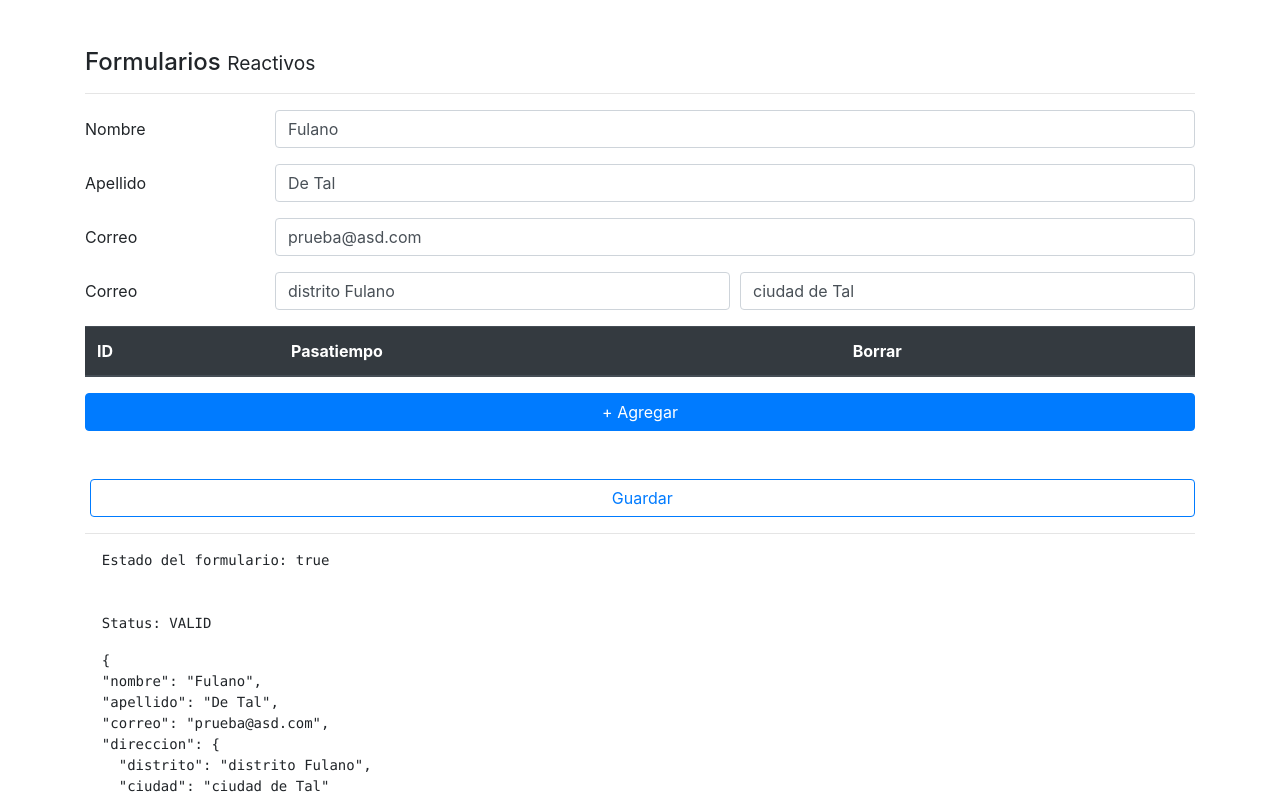
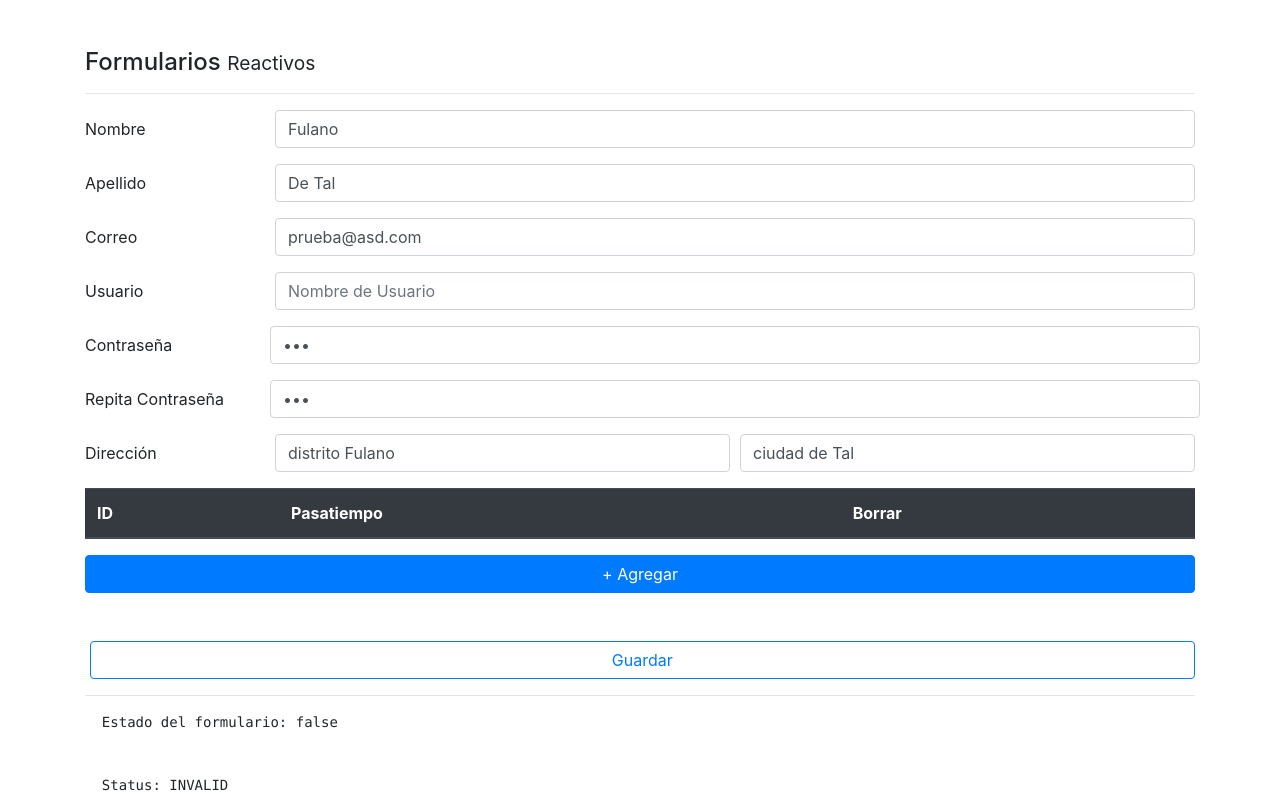
Before and after one commit to Momfus/angularPractice-08-formularios, an Angular app: page /reactive in a window 1280 px wide. Shown: the top 799 px of the page. Built offline with nearby package versions, Linux system fonts and the light colour scheme.

Commit message:
Añadido validadores asincronos de usuario - clase 208

```diff
--- a/src/app/pages/reactive/reactive.component.html
+++ b/src/app/pages/reactive/reactive.component.html
@@ -68,10 +68,58 @@
     </div>
   </div>
 
+  <!-- Usuario -->
+  <div class="form-group row">
+    <label class="col-2 col-form-label">Usuario</label>
+    <div class="col">
 
-  <!-- Direccion -->
+      <input class="form-control"
+              type="email"
+              placeholder="Nombre de Usuario"
+              formControlName="usuario"
+              [class.is-invalid]="usuarioNoValido">
+
+      <!-- mensaje de error -->
+      <small  *ngIf="usuarioNoValido"
+              class="form-text text-danger">
+        IEse nombre de usuario ya fue tomado
+      </small>
+
+
+    </div>
+  </div>
+
+  <!-- Contraseña -->
+  <div class="form-group row">
+    <label class="col-2 col-form-label">Contraseña</label>
+    <div class="form-row col">
+
+      <input  class="form-control"
+              type="password"
+              placeholder="Contraseña"
+              formControlName="pass1"
+              [class.is-invalid]="pass1NoValido">
+
+    </div>
+  </div>
+
+    <!-- Repetir contraseña-->
+    <div class="form-group row">
+      <label class="col-2 col-form-label">Repita Contraseña</label>
+      <div class="form-row col">
+
+        <input  class="form-control"
+                type="password"
+                placeholder="Repita Contraseña"
+                formControlName="pass2"
+                [class.is-invalid]="pass2NoValido">
+
+      </div>
+    </div>
+
+  <!-- Dirección -->
   <div class="form-group row" formGroupName="direccion">
-    <label class="col-2 col-form-label">Correo</label>
+    <label class="col-2 col-form-label">Dirección</label>
     <div class="form-row col">
 
       <!-- Distrito -->
--- a/src/app/pages/reactive/reactive.component.ts
+++ b/src/app/pages/reactive/reactive.component.ts
@@ -1,5 +1,6 @@
 import { Component, OnInit } from '@angular/core';
 import { FormGroup, FormBuilder, Validators, FormArray } from '@angular/forms';
+import { ValidadoresService } from '../../services/validadores.service';
 
 @Component({
   selector: 'app-reactive',
@@ -10,7 +11,8 @@ export class ReactiveComponent implements OnInit {
 
   forma: FormGroup;
 
-  constructor( private fb: FormBuilder) {
+  constructor(  private fb: FormBuilder,
+                private validadores: ValidadoresService) {
 
     this.crearFormulario();
     this.cargarDataAlFormulario();
@@ -37,6 +39,10 @@ export class ReactiveComponent implements OnInit {
     return ( this.forma.get('correo').invalid && this.forma.get('correo').touched );
   }
 
+  get usuarioNoValido(): boolean {
+    return ( this.forma.get('usuario').invalid && this.forma.get('usuario').touched );
+  }
+
   get distritoNovalido(): boolean {
     return ( this.forma.get('direccion.distrito').invalid && this.forma.get('direccion.distrito').touched );
   }
@@ -45,6 +51,18 @@ export class ReactiveComponent implements OnInit {
     return ( this.forma.get('direccion.ciudad').invalid && this.forma.get('direccion.ciudad').touched );
   }
 
+  get pass1NoValido(): boolean {
+    return ( this.forma.get('pass1').invalid && this.forma.get('pass1').touched );
+  }
+
+  get pass2NoValido(): boolean {
+
+    const pass1 = this.forma.get('pass1').value;
+    const pass2 = this.forma.get('pass2').value;
+
+    return ( pass1 === pass2 ) ? false : true;
+
+  }
 
 
   // Métodos
@@ -52,16 +70,22 @@ export class ReactiveComponent implements OnInit {
 
     this.forma = this.fb.group({
 
-      nombre  : ['', [ Validators.required, Validators.minLength(5) ] ],
-      apellido: ['', [ Validators.required, Validators.minLength(5) ] ],
-      correo  : ['', [ Validators.required, Validators.pattern( '[a-z0-9._%+-]+@[a-z0-9.-]+\.[a-z]{2,3}$' )] ],
-      direccion: this.fb.group({
+      nombre    : ['', [ Validators.required, Validators.minLength(5) ] ],
+      apellido  : ['', [ Validators.required, Validators.minLength(5), this.validadores.noHerrera ] ],
+      correo    : ['', [ Validators.required, Validators.pattern( '[a-z0-9._%+-]+@[a-z0-9.-]+\.[a-z]{2,3}$' )] ],
+      usuario   : ['', Validators.required, this.validadores.existeUsuario], // puede no poner el segundo argumento, dejandolo vacio entre las comas
+      pass1     : ['', Validators.required ],
+      pass2     : ['', Validators.required ],
+      direccion : this.fb.group({
         distrito: ['', Validators.required],
         ciudad: ['', Validators.required]
       }),
 
       pasatiempos: this.fb.array([])
 
+    }, {
+      // A nivel formulario asyncValidators (sino uno creado)
+      validators: this.validadores.passwordsIguales('pass1', 'pass2') // Validador personal asyncrono
     });
 
   }
@@ -77,7 +101,10 @@ export class ReactiveComponent implements OnInit {
       direccion: {
         distrito: 'distrito Fulano',
         ciudad: 'ciudad de Tal'
-      }
+      },
+      // Estos de abajo son temporales, obviamente no deberia estar en una aplicación
+      pass1: '123',
+      pass2: '123'
 
     });
 
--- /dev/null
+++ b/src/app/services/validadores.service.ts
@@ -0,0 +1,87 @@
+import { Injectable } from '@angular/core';
+import { FormControl, FormGroup } from '@angular/forms';
+import { Observable } from 'rxjs/internal/Observable';
+
+
+interface ErrorValidate {
+
+  [s: string]: boolean;
+
+}
+
+@Injectable({
+  providedIn: 'root'
+})
+export class ValidadoresService {
+
+  constructor() { }
+
+
+
+  // Comprobar si existe el usuario
+  existeUsuario( control: FormControl ): Promise<ErrorValidate> | Observable<ErrorValidate> {
+
+    // Mientras carga se hace que sea invalido
+    if ( !control.value ) {
+      return Promise.resolve( null );
+    }
+
+    return new Promise( (resolve, reject ) => {
+
+      // La idea es simular que es una petición http para ver si existe el usuario en una base de datos
+      // Aca simulamos el tiempo en 3 segundos y medio
+      setTimeout( () => {
+
+        if ( control.value === 'strider' ) {
+          resolve({ existe: true });
+        } else {
+          resolve( null );
+        }
+
+      }, 3500);
+
+    } );
+
+  }
+
+  // Comprobar que no sea Herrera
+  noHerrera( control: FormControl ): ErrorValidate {
+
+    if ( control.value?.toLowerCase() === 'herrera' ) { // El signo de interrogación es por si no existe
+
+        return {
+          noHerrera: true
+        };
+
+    } else {
+
+      return null;
+
+    }
+
+  }
+
+  // Para comparar dos contraseñas si son iguales (recibiendo un formulario y devolviendo una función para comprorbar asyncrono)
+  passwordsIguales( pass1Name: string, pass2Name: string  ): ( (formGroup: FormGroup) => void ) {
+
+    return( formGroup: FormGroup) => {
+
+      const pass1Control = formGroup.controls[pass1Name];
+      const pass2Control = formGroup.controls[pass2Name];
+
+      if ( pass1Control.value === pass2Control.value ) {
+
+        pass2Control.setErrors(null); // No devuelve error
+
+      } else {
+
+        pass2Control.setErrors( { noEsIgual: true } ); // Devuelve error
+
+      }
+
+    };
+
+  }
+
+
+}
```
